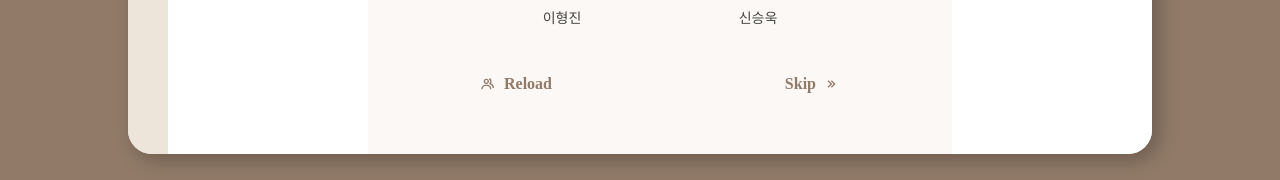
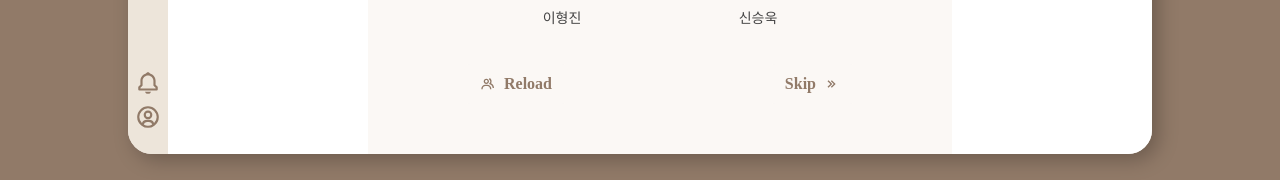
Before and after one commit to kakao-tech-campus-2nd-step3/Team6_FE, a React (Vite) app: page / in a window 1280 px wide. Shown: the part 515-695 px from the top of the page. Built offline with nearby package versions, Linux system fonts and the light colour scheme; a web font is replaced by a local one.

Commit message:
Desgin: 사이드 네비게이션 아이콘 UI 추가

```diff
--- a/src/components/common/PageLayout/SideNavigation/index.tsx
+++ b/src/components/common/PageLayout/SideNavigation/index.tsx
@@ -1,5 +1,29 @@
-import { Box } from '@chakra-ui/react'
+import { BiBell, BiUserCircle } from 'react-icons/bi'
+import { Link } from 'react-router-dom'
+
+import { Box, Flex } from '@chakra-ui/react'
 
 export const SideNavigation = () => {
-  return <Box background="brown.300" width="40px" height="full" />
+  return (
+    <Flex
+      background="brown.300"
+      width="40px"
+      height="full"
+      flexDirection="column"
+      alignItems="center"
+      justifyContent="end"
+      paddingY={6}
+      color="brown.600"
+      gap={2}
+    >
+      <Box _hover={{ cursor: 'pointer', color: 'brown.500' }}>
+        <BiBell size={26} />
+      </Box>
+      <Link to="/mypage">
+        <Box _hover={{ cursor: 'pointer', color: 'brown.500' }}>
+          <BiUserCircle size={26} />
+        </Box>
+      </Link>
+    </Flex>
+  )
 }
```
